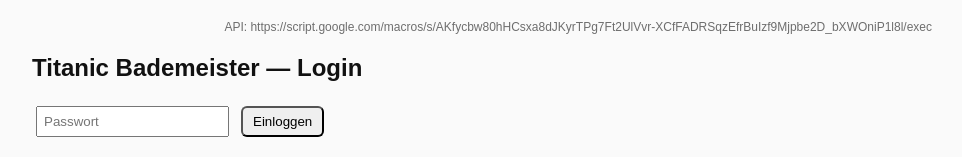
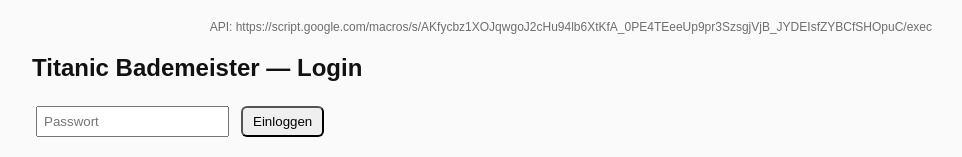
Before and after one commit to wielandinho/titanic-bademeister-frontend, a React (Vite) app: page / in a window 1280 px wide. Shown: the top 157 px of the page, without its empty margins (158-1120 px from the left). Built offline with nearby package versions, Linux system fonts and the light colour scheme.

Commit message:
Update App.jsx

```diff
--- a/App.jsx
+++ b/App.jsx
@@ -1,7 +1,7 @@
 import React, {useEffect, useState} from 'react';
 
 // ✅ HART VERDRAHTET (zum Testen; wenn alles läuft, können wir wieder auf Env wechseln)
-const API = 'https://script.google.com/macros/s/AKfycbw80hHCsxa8dJKyrTPg7Ft2UlVvr-XCfFADRSqzEfrBuIzf9Mjpbe2D_bXWOniP1l8l/exec';
+const API = 'https://script.google.com/macros/s/AKfycbz1XOJqwgoJ2cHu94lb6XtKfA_0PE4TEeeUp9pr3SzsgjVjB_JYDEIsfZYBCfSHOpuC/exec';
 
 function apiCall(path, method='GET', body){
   const url = API + '?path=' + encodeURIComponent(path);
```
